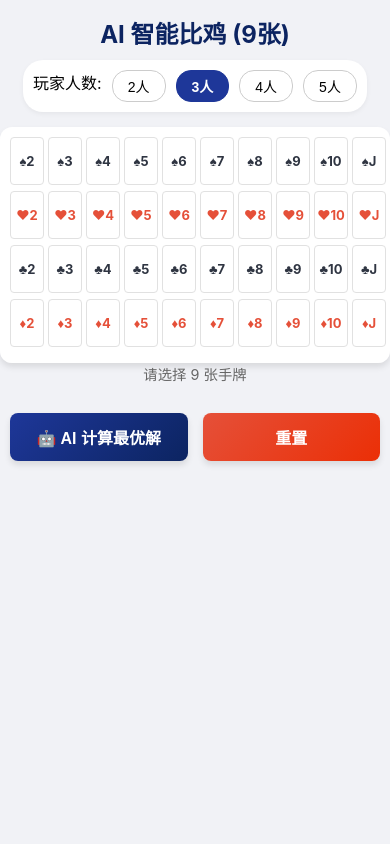
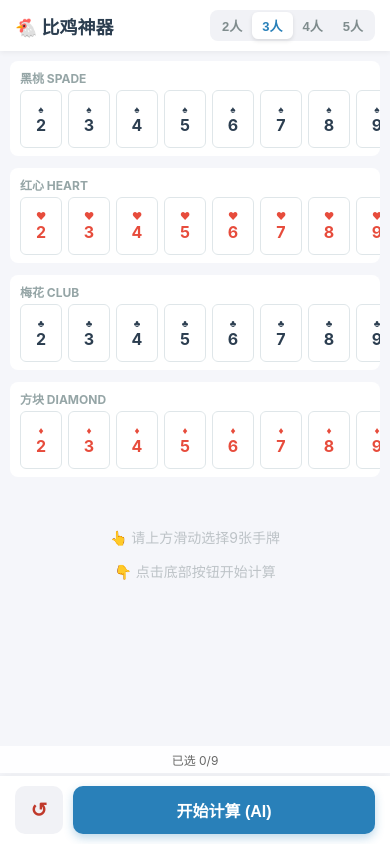
Before and after one commit to kinfly1/biji-solver, a plain HTML site: page index.html in a window 390 px wide. Drawn offline with Linux system fonts and the light colour scheme.

Commit message:
Update index.html

```diff
--- a/index.html
+++ b/index.html
@@ -2,122 +2,247 @@
 <html lang="zh-CN">
 <head>
     <meta charset="UTF-8">
-    <meta name="viewport" content="width=device-width, initial-scale=1.0, maximum-scale=1.0, user-scalable=no">
-    <title>比鸡AI配牌器 (蒙特卡洛版)</title>
+    <meta name="viewport" content="width=device-width, initial-scale=1.0, maximum-scale=1.0, user-scalable=no, viewport-fit=cover">
+    <title>比鸡神器 (移动版)</title>
     <style>
-        :root { --primary: #1e3799; --accent: #38ada9; --danger: #e55039; --bg: #f1f2f6; }
-        body { font-family: -apple-system, BlinkMacSystemFont, "Segoe UI", Roboto, Helvetica, Arial, sans-serif; background: var(--bg); margin: 0; padding: 10px; display: flex; flex-direction: column; align-items: center; }
+        :root {
+            --primary: #2980b9;
+            --accent: #27ae60;
+            --danger: #c0392b;
+            --dark: #2c3e50;
+            --light: #ecf0f1;
+            --card-w: 42px;
+            --card-h: 58px;
+            --safe-bottom: env(safe-area-inset-bottom, 20px);
+        }
 
-        /* 顶部控制栏 */
-        .header { text-align: center; margin-bottom: 15px; }
-        h1 { margin: 5px 0; color: #0c2461; font-size: 1.5rem; }
-        .config-area { display: flex; gap: 10px; justify-content: center; margin-top: 10px; background: white; padding: 10px; border-radius: 20px; box-shadow: 0 2px 5px rgba(0,0,0,0.05); }
-        .config-btn { border: 1px solid #ccc; background: white; padding: 5px 15px; border-radius: 15px; cursor: pointer; font-size: 14px; transition: all 0.2s; }
-        .config-btn.active { background: var(--primary); color: white; border-color: var(--primary); font-weight: bold; }
+        * { box-sizing: border-box; -webkit-tap-highlight-color: transparent; }
 
-        /* 选牌区 */
-        .selector { background: white; padding: 10px; border-radius: 12px; box-shadow: 0 4px 6px rgba(0,0,0,0.1); width: 100%; max-width: 500px; overflow-x: auto; }
-        .suit-row { display: flex; gap: 4px; margin-bottom: 6px; justify-content: center; min-width: max-content; }
+        body {
+            font-family: -apple-system, BlinkMacSystemFont, "Segoe UI", Roboto, Helvetica, Arial, sans-serif;
+            background-color: #f5f6fa;
+            margin: 0;
+            padding: 0;
+            display: flex;
+            flex-direction: column;
+            height: 100vh;
+            overflow: hidden; /* 禁止整体滚动，只允许内容区滚动 */
+        }
+
+        /* 顶部导航栏 */
+        header {
+            background: white;
+            padding: 10px 15px;
+            box-shadow: 0 2px 5px rgba(0,0,0,0.05);
+            z-index: 10;
+            display: flex;
+            justify-content: space-between;
+            align-items: center;
+            flex-shrink: 0;
+        }
+        h1 { margin: 0; font-size: 18px; color: var(--dark); font-weight: 800; }
+
+        .player-toggle {
+            display: flex;
+            background: #f1f2f6;
+            border-radius: 8px;
+            padding: 2px;
+        }
+        .p-btn {
+            border: none; background: none; padding: 4px 10px; font-size: 13px;
+            border-radius: 6px; color: #7f8c8d; font-weight: 600;
+        }
+        .p-btn.active { background: white; color: var(--primary); box-shadow: 0 2px 4px rgba(0,0,0,0.1); }
+
+        /* 主内容滚动区 */
+        main {
+            flex: 1;
+            overflow-y: auto;
+            padding: 10px;
+            padding-bottom: 80px; /* 为底部按钮留空 */
+            -webkit-overflow-scrolling: touch;
+        }
+
+        /* 选牌区域 - 横向滚动优化 */
+        .suit-section { margin-bottom: 12px; background: white; padding: 8px 0; border-radius: 8px; }
+        .suit-label {
+            font-size: 12px; color: #95a5a6; margin-left: 10px; margin-bottom: 4px; font-weight: bold; text-transform: uppercase;
+        }
+        .card-scroller {
+            display: flex;
+            overflow-x: auto;
+            padding: 0 10px;
+            gap: 6px;
+            scrollbar-width: none; /* Firefox 隐藏滚动条 */
+        }
+        .card-scroller::-webkit-scrollbar { display: none; /* Chrome/Safari 隐藏滚动条 */ }
+
         .card-btn {
-            width: 32px; height: 46px; border: 1px solid #e1e1e1; border-radius: 4px; cursor: pointer;
-            font-weight: bold; font-size: 13px; display: flex; align-items: center; justify-content: center;
-            background: #fff; position: relative;
+            flex: 0 0 auto; /* 禁止压缩 */
+            width: var(--card-w);
+            height: var(--card-h);
+            border: 1px solid #dfe6e9;
+            border-radius: 6px;
+            background: #fff;
+            display: flex;
+            flex-direction: column;
+            justify-content: center;
+            align-items: center;
+            font-weight: bold;
+            font-size: 16px;
+            position: relative;
+            transition: all 0.1s;
         }
-        .card-btn.red { color: #e55039; } .card-btn.black { color: #2f3542; }
-        .card-btn.selected { background: var(--primary); color: white !important; border-color: var(--primary); transform: translateY(-2px); box-shadow: 0 2px 4px rgba(0,0,0,0.2); }
 
-        /* 操作区 */
-        .controls { margin: 20px 0; display: flex; gap: 15px; width: 100%; max-width: 500px; }
-        .action-btn { flex: 1; padding: 12px; border: none; border-radius: 8px; font-size: 16px; font-weight: bold; cursor: pointer; color: white; box-shadow: 0 4px 6px rgba(0,0,0,0.1); }
-        .btn-calc { background: linear-gradient(135deg, #1e3799, #0c2461); }
-        .btn-reset { background: linear-gradient(135deg, #e55039, #eb2f06); }
+        .card-btn.red { color: #e74c3c; }
+        .card-btn.black { color: #2c3e50; }
 
-        /* 结果展示 */
-        #results { width: 100%; max-width: 500px; }
-        .solution { background: white; margin-bottom: 15px; border-radius: 10px; overflow: hidden; box-shadow: 0 3px 6px rgba(0,0,0,0.08); transition: transform 0.2s; }
-        .solution-header { background: #f8f9fa; padding: 10px 15px; display: flex; justify-content: space-between; align-items: center; border-bottom: 1px solid #eee; }
-        .win-rate { font-size: 1.2em; font-weight: bold; color: var(--accent); }
-        .win-rate small { font-size: 0.6em; color: #999; font-weight: normal; }
-        .score-badge { background: #dfe6e9; padding: 2px 8px; border-radius: 10px; font-size: 0.8em; color: #636e72; }
+        /* 选中状态 */
+        .card-btn.selected {
+            background: var(--primary);
+            color: white !important;
+            border-color: var(--primary);
+            transform: translateY(-2px);
+            box-shadow: 0 4px 8px rgba(41, 128, 185, 0.3);
+        }
+        .card-btn.selected::after {
+            content: '✓'; position: absolute; top: -4px; right: -4px;
+            background: var(--accent); color: white; font-size: 10px;
+            width: 16px; height: 16px; border-radius: 50%;
+            display: flex; align-items: center; justify-content: center;
+        }
 
-        .hand-row { display: flex; padding: 10px 15px; border-bottom: 1px dashed #f1f2f6; align-items: center; }
-        .hand-label { width: 40px; font-weight: bold; color: #a4b0be; font-size: 0.9em; }
-        .hand-cards { flex: 1; display: flex; gap: 5px; }
-        .mini-card { padding: 2px 6px; border: 1px solid #ccc; border-radius: 3px; font-size: 0.9em; background: #fff; min-width: 20px; text-align: center; }
-        .hand-type { font-size: 0.85em; font-weight: bold; color: var(--primary); margin-left: 10px; }
+        /* 结果卡片 */
+        .result-card {
+            background: white; border-radius: 12px; margin-top: 15px; overflow: hidden;
+            box-shadow: 0 4px 12px rgba(0,0,0,0.08); animation: slideUp 0.3s ease-out;
+        }
+        @keyframes slideUp { from { transform: translateY(20px); opacity: 0; } to { transform: translateY(0); opacity: 1; } }
 
-        /* 状态 */
-        #status { margin-bottom: 10px; color: #666; font-size: 0.9em; height: 20px; }
-        .loader { display: inline-block; width: 12px; height: 12px; border: 2px solid #ccc; border-top-color: var(--primary); border-radius: 50%; animation: spin 1s infinite; margin-right: 5px; }
+        .res-header {
+            background: #f8f9fa; padding: 10px 15px; border-bottom: 1px solid #eee;
+            display: flex; justify-content: space-between; align-items: center;
+        }
+        .res-badge { background: var(--accent); color: white; font-size: 12px; padding: 2px 8px; border-radius: 4px; }
+        .res-row {
+            display: flex; padding: 10px 15px; border-bottom: 1px dashed #f1f2f6; align-items: center;
+        }
+        .res-label { font-size: 13px; color: #999; width: 35px; }
+        .res-cards { flex: 1; display: flex; gap: 4px; }
+        .mini-c {
+            padding: 2px 5px; border: 1px solid #eee; border-radius: 4px; font-size: 14px; min-width: 24px; text-align: center;
+        }
+        .res-type { font-size: 13px; font-weight: bold; color: var(--primary); margin-left: auto; }
+
+        /* 底部固定操作栏 */
+        .bottom-bar {
+            position: fixed;
+            bottom: 0; left: 0; right: 0;
+            background: white;
+            padding: 10px 15px;
+            padding-bottom: calc(10px + var(--safe-bottom));
+            box-shadow: 0 -2px 10px rgba(0,0,0,0.05);
+            display: flex;
+            gap: 10px;
+            z-index: 100;
+        }
+
+        .action-btn {
+            border: none; border-radius: 10px; font-size: 16px; font-weight: bold;
+            height: 48px; cursor: pointer; display: flex; align-items: center; justify-content: center;
+        }
+        .btn-reset { width: 48px; background: #f1f2f6; color: var(--danger); font-size: 20px; }
+        .btn-calc { flex: 1; background: var(--primary); color: white; box-shadow: 0 4px 10px rgba(41, 128, 185, 0.3); }
+        .btn-calc:active { transform: scale(0.98); }
+
+        #status-bar {
+            position: absolute; top: -30px; left: 0; right: 0; text-align: center;
+            font-size: 12px; color: #666; background: rgba(255,255,255,0.9); padding: 5px;
+        }
+
+        /* 加载动画 */
+        .spinner { width: 18px; height: 18px; border: 2px solid #fff; border-top-color: transparent; border-radius: 50%; animation: spin 0.8s linear infinite; margin-right: 8px; }
         @keyframes spin { to { transform: rotate(360deg); } }
+
     </style>
 </head>
 <body>
 
-    <div class="header">
-        <h1>AI 智能比鸡 (9张)</h1>
-        <div class="config-area">
-            <span>玩家人数:</span>
-            <button class="config-btn" onclick="setPlayers(2)">2人</button>
-            <button class="config-btn active" onclick="setPlayers(3)">3人</button>
-            <button class="config-btn" onclick="setPlayers(4)">4人</button>
-            <button class="config-btn" onclick="setPlayers(5)">5人</button>
+    <header>
+        <h1>🐔 比鸡神器</h1>
+        <div class="player-toggle">
+            <button class="p-btn" onclick="setPlayers(2)">2人</button>
+            <button class="p-btn active" onclick="setPlayers(3)">3人</button>
+            <button class="p-btn" onclick="setPlayers(4)">4人</button>
+            <button class="p-btn" onclick="setPlayers(5)">5人</button>
         </div>
+    </header>
+
+    <main id="main-content">
+        <div id="selector-container"></div>
+
+        <div id="results-container">
+            <div style="text-align:center; color:#bdc3c7; margin-top:50px; font-size:14px;">
+                <p>👆 请上方滑动选择9张手牌</p>
+                <p>👇 点击底部按钮开始计算</p>
+            </div>
+        </div>
+    </main>
+
+    <div class="bottom-bar">
+        <div id="status-bar">已选 0/9</div>
+        <button class="action-btn btn-reset" onclick="reset()">↺</button>
+        <button class="action-btn btn-calc" onclick="runAI()" id="calc-btn">开始计算 (AI)</button>
     </div>
 
-    <div class="selector" id="card-selector"></div>
-    <div id="status">请选择 9 张手牌</div>
+<script>
+    // --- 逻辑与之前完全一致，仅优化交互 ---
 
-    <div class="controls">
-        <button class="action-btn btn-calc" onclick="runAI()">🤖 AI 计算最优解</button>
-        <button class="action-btn btn-reset" onclick="reset()">重置</button>
-    </div>
+    const SUITS = ['♠', '♥', '♣', '♦'];
+    const SUIT_NAMES = ['黑桃 Spade', '红心 Heart', '梅花 Club', '方块 Diamond'];
+    const RANKS = ['2', '3', '4', '5', '6', '7', '8', '9', '10', 'J', 'Q', 'K', 'A'];
+    const TYPE = { HIGH: 1, PAIR: 2, STRAIGHT: 3, FLUSH: 4, STRAIGHT_FLUSH: 5, BOMB: 6 };
 
-    <div id="results"></div>
+    let state = { selected: new Set(), players: 3, simulations: 2000 };
 
-<script>
-    // --- 配置与常量 ---
-    const SUITS = ['♠', '♥', '♣', '♦'];
-    const RANKS = ['2', '3', '4', '5', '6', '7', '8', '9', '10', 'J', 'Q', 'K', 'A'];
-    // 权重: 2=0 ... A=12
+    function init() {
+        const container = document.getElementById('selector-container');
+        SUITS.forEach((s, sIdx) => {
+            const section = document.createElement('div');
+            section.className = 'suit-section';
 
-    // 牌型权重 (数值越大越强)
-    const TYPE = {
-        HIGH: 1, PAIR: 2, STRAIGHT: 3, FLUSH: 4, STRAIGHT_FLUSH: 5, BOMB: 6
-    };
+            const label = document.createElement('div');
+            label.className = 'suit-label';
+            label.innerText = SUIT_NAMES[sIdx];
+            section.appendChild(label);
 
-    let state = {
-        selected: new Set(),
-        players: 3, // 默认3人局
-        simulations: 2000 // 模拟次数，越多越准但越慢
-    };
+            const scroller = document.createElement('div');
+            scroller.className = 'card-scroller';
 
-    // --- 初始化UI ---
-    function init() {
-        const container = document.getElementById('card-selector');
-        SUITS.forEach((s, sIdx) => {
-            const row = document.createElement('div');
-            row.className = 'suit-row';
             RANKS.forEach((r, rIdx) => {
                 const idx = sIdx * 13 + rIdx;
                 const btn = document.createElement('div');
                 btn.className = `card-btn ${sIdx % 2 === 1 ? 'red' : 'black'}`;
-                btn.innerText = s + r;
+                btn.innerHTML = `<small style="font-size:10px">${s}</small>${r}`;
                 btn.id = `c-${idx}`;
                 btn.onclick = () => toggleCard(idx);
-                row.appendChild(btn);
+                scroller.appendChild(btn);
             });
-            container.appendChild(row);
+            section.appendChild(scroller);
+            container.appendChild(section);
         });
     }
 
     function toggleCard(idx) {
+        // 震动反馈 (Android Only)
+        if (navigator.vibrate) navigator.vibrate(10);
+
         const btn = document.getElementById(`c-${idx}`);
         if (state.selected.has(idx)) {
             state.selected.delete(idx);
             btn.classList.remove('selected');
         } else {
-            if (state.selected.size >= 9) return;
+            if (state.selected.size >= 9) return alert('最多只能选9张牌');
             state.selected.add(idx);
             btn.classList.add('selected');
         }
@@ -125,54 +250,54 @@
     }
 
     function updateStatus() {
-        document.getElementById('status').innerText = `已选: ${state.selected.size}/9`;
+        const count = state.selected.size;
+        const bar = document.getElementById('status-bar');
+        const btn = document.getElementById('calc-btn');
+
+        bar.innerText = `已选 ${count}/9`;
+
+        if (count === 9) {
+            btn.style.background = '#27ae60'; // Green
+            btn.innerHTML = '✨ 立即计算 ✨';
+        } else {
+            btn.style.background = '#2980b9'; // Blue
+            btn.innerHTML = `还需要选 ${9-count} 张`;
+        }
     }
 
     function setPlayers(n) {
         state.players = n;
-        document.querySelectorAll('.config-btn').forEach(b => b.classList.remove('active'));
+        document.querySelectorAll('.p-btn').forEach(b => b.classList.remove('active'));
         event.target.classList.add('active');
     }
 
     function reset() {
         state.selected.clear();
         document.querySelectorAll('.card-btn').forEach(b => b.classList.remove('selected'));
-        document.getElementById('results').innerHTML = '';
+        document.getElementById('results-container').innerHTML = '';
         updateStatus();
     }
 
-    // --- 核心算法引擎 ---
-
-    // 1. 基础牌型评估
+    // --- 算法核心 (保持不变) ---
     function getHandRank(cards) {
-        // cards: [{val:0-12, suit:0-3}, ...] sorted by val
         const v = cards.map(c => c.val);
         const s = cards.map(c => c.suit);
+        const isFlush = s[0] === s[1] && s[1] === s[2];
+        let isStraight = (v[2] === v[1]+1 && v[1] === v[0]+1);
+        if (!isStraight && v[0]===0 && v[1]===1 && v[2]===12) isStraight = true;
 
-        const isFlush = s[0] === s[1] && s[1] === s[2];
-        // 顺子判断: A23 (12,0,1) 也是顺子
-        let isStraight = (v[2] === v[1]+1 && v[1] === v[0]+1);
-        if (!isStraight && v[0]===0 && v[1]===1 && v[2]===12) isStraight = true; // A23
-
-        // 豹子
         if (v[0] === v[1] && v[1] === v[2]) return { t: TYPE.BOMB, v: v[0], label: "豹子" };
-        // 同花顺
         if (isFlush && isStraight) return { t: TYPE.STRAIGHT_FLUSH, v: v[2], label: "同花顺" };
-        // 同花
-        if (isFlush) return { t: TYPE.FLUSH, v: v[2] + v[1]/100 + v[0]/10000, label: "同花" };
-        // 顺子
+        if (isFlush) return { t: TYPE.FLUSH, v: v[2] + v[1]/100, label: "同花" };
         if (isStraight) {
-             // 处理 A23，最大牌是 3 (1)
              let top = (v[2]===12 && v[0]===0) ? v[1] : v[2];
              return { t: TYPE.STRAIGHT, v: top, label: "顺子" };
         }
-        // 对子
         if (v[0]===v[1] || v[1]===v[2]) {
             let p = (v[0]===v[1]) ? v[0] : v[1];
             let k = (v[0]===v[1]) ? v[2] : v[0];
             return { t: TYPE.PAIR, v: p*100 + k, label: "对子" };
         }
-        // 散牌
         return { t: TYPE.HIGH, v: v[2]*10000 + v[1]*100 + v[0], label: "散牌" };
     }
 
@@ -181,7 +306,6 @@
         return h1.v - h2.v;
     }
 
-    // 2. 组合生成器
     function getCombinations(arr, k) {
         let res = [];
         let f = (start, combo) => {
@@ -194,117 +318,84 @@
         return res;
     }
 
-    // 3. AI 模拟核心
     async function runAI() {
-        if (state.selected.size !== 9) return alert("必须选满 9 张牌");
+        if (state.selected.size !== 9) return alert("请先选满9张牌");
 
-        const statusDiv = document.getElementById('status');
-        statusDiv.innerHTML = '<span class="loader"></span> AI正在进行蒙特卡洛模拟...';
+        const btn = document.getElementById('calc-btn');
+        const originalText = btn.innerHTML;
+        btn.innerHTML = '<div class="spinner"></div> 计算中...';
+        btn.disabled = true;
 
-        // 避免卡死UI
-        await new Promise(r => setTimeout(r, 50));
+        await new Promise(r => setTimeout(r, 50)); // UI Render gap
 
         const myCardsRaw = Array.from(state.selected);
         const myCards = myCardsRaw.map(i => ({ val: i%13, suit: Math.floor(i/13), id: i }));
+        let deck = [];
+        for(let i=0; i<52; i++) if (!state.selected.has(i)) deck.push(i);
 
-        // 计算剩余牌堆
-        let deck = [];
-        for(let i=0; i<52; i++) {
-            if (!state.selected.has(i)) deck.push(i);
-        }
-
-        // 生成所有合法的 3-3-3 组合
+        // 1. 生成所有合法组合
         let validSplits = [];
         const heads = getCombinations(myCards, 3);
 
         for (let head of heads) {
             let rem1 = myCards.filter(c => !head.includes(c));
             let hRank = getHandRank(sortH(head));
-
             let mids = getCombinations(rem1, 3);
             for (let mid of mids) {
                 let tail = rem1.filter(c => !mid.includes(c));
                 let mRank = getHandRank(sortH(mid));
-
-                // 倒水检查: 中必须 >= 头
-                if (compareHands(mRank, hRank) < 0) continue;
+                if (compareHands(mRank, hRank) < 0) continue; // 倒水
 
                 let tRank = getHandRank(sortH(tail));
-                // 倒水检查: 尾必须 >= 中
-                if (compareHands(tRank, mRank) < 0) continue;
+                if (compareHands(tRank, mRank) < 0) continue; // 倒水
 
-                validSplits.push({
-                    head, mid, tail,
-                    hRank, mRank, tRank,
-                    wins: 0, score: 0
-                });
+                validSplits.push({ head, mid, tail, hRank, mRank, tRank, score: 0 });
             }
         }
 
         if (validSplits.length === 0) {
-            statusDiv.innerHTML = "无解：所有组合均倒水 (建议检查规则或重新发牌)";
+            document.getElementById('results-container').innerHTML = '<div style="padding:20px; text-align:center; color:#e74c3c">无解：无法摆出不倒水的牌型</div>';
+            btn.innerHTML = originalText;
+            btn.disabled = false;
             return;
         }
 
-        // 蒙特卡洛模拟
-        // 对每种合法摆法，随机生成 N 组对手牌进行比对
-        const SIM_COUNT = state.simulations;
+        // 2. 蒙特卡洛模拟
         const OPPONENTS = state.players - 1;
+        // 针对手机端稍微降低模拟次数以保证流畅度，或者保持200
+        const ROUNDS = 200;
 
         for (let split of validSplits) {
-            for (let i = 0; i < 200; i++) { // 为了性能，每个方案模拟200次，总量可控
-                // 洗牌生成对手
+            for (let i = 0; i < ROUNDS; i++) {
                 shuffle(deck);
-                let currentDeckIdx = 0;
+                let idx = 0;
+                let roundScore = 0;
+                for (let op = 0; op < OPPONENTS; op++) {
+                    // 模拟对手发牌
+                    let opH = [deck[idx++], deck[idx++], deck[idx++]];
+                    let opM = [deck[idx++], deck[idx++], deck[idx++]];
+                    let opT = [deck[idx++], deck[idx++], deck[idx++]];
 
-                let roundScore = 0; // 本局得分
-
-                // 模拟多个对手
-                for (let op = 0; op < OPPONENTS; op++) {
-                    // 发3张给对手头
-                    let opH = [deck[currentDeckIdx++], deck[currentDeckIdx++], deck[currentDeckIdx++]];
-                    // 发3张给对手中
-                    let opM = [deck[currentDeckIdx++], deck[currentDeckIdx++], deck[currentDeckIdx++]];
-                    // 发3张给对手尾
-                    let opT = [deck[currentDeckIdx++], deck[currentDeckIdx++], deck[currentDeckIdx++]];
-
-                    // 简单转换格式
-                    let opHR = getHandRank(sortRaw(opH));
-                    let opMR = getHandRank(sortRaw(opM));
-                    let opTR = getHandRank(sortRaw(opT));
-
-                    // 比较 (赢+1, 输-1, 平0)
-                    // 注意：这里假设对手是随机摆的，实际上对手也会理牌。
-                    // 为了更精准，我们应该把对手的9张牌理一遍取最优。
-                    // *优化*：完全模拟对手理牌太慢。
-                    // *折中方案*：假设对手也会把最大的放后面。
-                    // 我们将对手的9张牌排序，最大的3张放尾，中间放中，最小放头（模拟理牌行为）。
-                    let op9 = [...opH, ...opM, ...opT].map(idx => ({val: idx%13})).sort((a,b)=>a.val-b.val);
-                    // 这种模拟很粗糙，但比纯随机强。更强的模拟需要递归，这里省略。
-
-                    // 修正：仅仅比大小，不假设对手完美理牌，采用概率碰撞。
-                    // 实际上，“比鸡”中主要看你的牌在剩余牌池中的排位。
-
-                    if (compareHands(split.hRank, opHR) > 0) roundScore++;
-                    if (compareHands(split.mRank, opMR) > 0) roundScore++;
-                    if (compareHands(split.tRank, opTR) > 0) roundScore++;
+                    if (compareHands(split.hRank, getHandRank(sortRaw(opH))) > 0) roundScore++;
+                    if (compareHands(split.mRank, getHandRank(sortRaw(opM))) > 0) roundScore++;
+                    if (compareHands(split.tRank, getHandRank(sortRaw(opT))) > 0) roundScore++;
                 }
                 split.score += roundScore;
             }
         }
 
-        // 排序：分数高的在前
         validSplits.sort((a, b) => b.score - a.score);
+        renderResults(validSplits.slice(0, 3)); // 只显示前3
 
-        renderResults(validSplits.slice(0, 5), SIM_COUNT * OPPONENTS);
-        statusDiv.innerText = "计算完成";
+        btn.innerHTML = originalText;
+        btn.disabled = false;
+
+        // 滚动到结果区
+        document.getElementById('main-content').scrollTop = document.getElementById('results-container').offsetTop - 20;
     }
 
-    // --- 辅助函数 ---
     function sortH(cards) { return [...cards].sort((a,b)=>a.val - b.val); }
-    function sortRaw(idxs) {
-        return idxs.map(i => ({val: i%13, suit: Math.floor(i/13)})).sort((a,b)=>a.val-b.val);
-    }
+    function sortRaw(idxs) { return idxs.map(i => ({val: i%13, suit: Math.floor(i/13)})).sort((a,b)=>a.val-b.val); }
     function shuffle(array) {
         for (let i = array.length - 1; i > 0; i--) {
             const j = Math.floor(Math.random() * (i + 1));
@@ -312,25 +403,20 @@
         }
     }
 
-    function renderResults(solutions, totalMatches) {
-        const area = document.getElementById('results');
+    function renderResults(solutions) {
+        const area = document.getElementById('results-container');
         area.innerHTML = '';
 
         solutions.forEach((sol, idx) => {
-            // 计算胜率 (得分 / (模拟次数 * 3道)) - 近似值
-            // score 是净胜分，我们转换成 "强度指数"
-            // 显示前，稍微美化一下 win rate
+            const div = document.createElement('div');
+            div.className = 'result-card';
 
-            const div = document.createElement('div');
-            div.className = 'solution';
-
-            let badge = idx === 0 ? "🏆 最佳推荐" : `备选方案 ${idx+1}`;
-            let color = idx === 0 ? "#e55039" : "#666";
+            let badge = idx === 0 ? "🔥 推荐方案" : `备选 ${idx+1}`;
 
             div.innerHTML = `
-                <div class="solution-header">
-                    <span style="color:${color}; font-weight:bold">${badge}</span>
-                    <span class="score-badge">综合评分: ${sol.score}</span>
+                <div class="res-header">
+                    <span style="font-weight:bold; color:#2c3e50">${badge}</span>
+                    <span class="res-badge">强度: ${Math.floor(sol.score)}</span>
                 </div>
                 ${renderRow('尾墩', sol.tail, sol.tRank)}
                 ${renderRow('中墩', sol.mid, sol.mRank)}
@@ -343,14 +429,14 @@
     function renderRow(label, cards, rank) {
         let html = cards.map(c => {
             let color = (c.suit === 1 || c.suit === 3) ? 'red' : 'black';
-            return `<span class="mini-card" style="color:${color}">${SUITS[c.suit]}${RANKS[c.val]}</span>`;
+            return `<span class="mini-c" style="color:${color}">${SUITS[c.suit]}${RANKS[c.val]}</span>`;
         }).join('');
 
         return `
-            <div class="hand-row">
-                <span class="hand-label">${label}</span>
-                <div class="hand-cards">${html}</div>
-                <span class="hand-type">${rank.label}</span>
+            <div class="res-row">
+                <span class="res-label">${label}</span>
+                <div class="res-cards">${html}</div>
+                <span class="res-type">${rank.label}</span>
             </div>
         `;
     }
```
